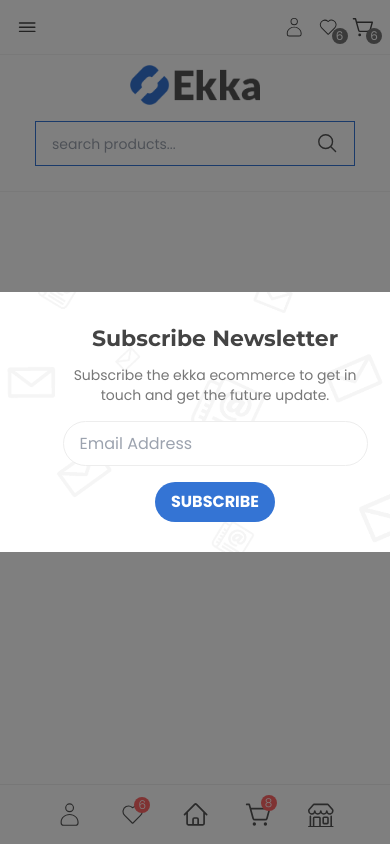
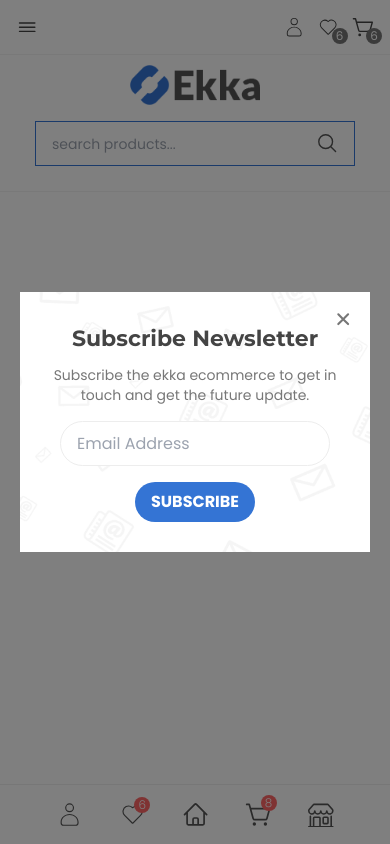
Before and after one commit to AliDeWeb/Online-Shop-NextJs, a Next.js app: page / in a window 390 px wide. Built offline with nearby package versions, Linux system fonts and the light colour scheme.

Commit message:
some bugs fixed

```diff
--- a/components/Newsletter/Newsletter.tsx
+++ b/components/Newsletter/Newsletter.tsx
@@ -31,7 +31,7 @@ const Newsletter = () => {
   return (
     <div>
       <div
-        className={`${isOpen ? 'visible opacity-100' : 'invisible opacity-0'} fixed left-1/2 top-1/2 z-50 mx-5 w-[700px] -translate-x-1/2 -translate-y-1/2 bg-white bg-[url('/images/newsletter-bg.png')] bg-cover bg-center bg-no-repeat p-[30px] transition-all`}
+        className={`${isOpen ? 'visible opacity-100' : 'invisible opacity-0'} fixed left-1/2 top-1/2 z-50 mx-auto w-[350px] -translate-x-1/2 -translate-y-1/2 bg-white bg-[url('/images/newsletter-bg.png')] bg-cover bg-center bg-no-repeat p-[30px] transition-all md:w-[700px]`}
       >
         <button
           onClick={closeNewsletterModalHandler}
@@ -48,7 +48,7 @@ const Newsletter = () => {
         </p>
         <input
           type="text"
-          className="mx-auto my-4 block h-[45px] w-[305px] rounded-[30px] border border-solid border-[#ededed] bg-white px-4 font-poppins font-normal text-[#444444] outline-none"
+          className="mx-auto my-4 block h-[45px] w-[270px] rounded-[30px] border border-solid border-[#ededed] bg-white px-4 font-poppins font-normal text-[#444444] outline-none md:w-[305px]"
           placeholder="Email Address"
         />
         <button className="mx-auto block h-10 w-max rounded-[30px] bg-[#3474d4] px-4 font-poppins font-bold text-white">
```
